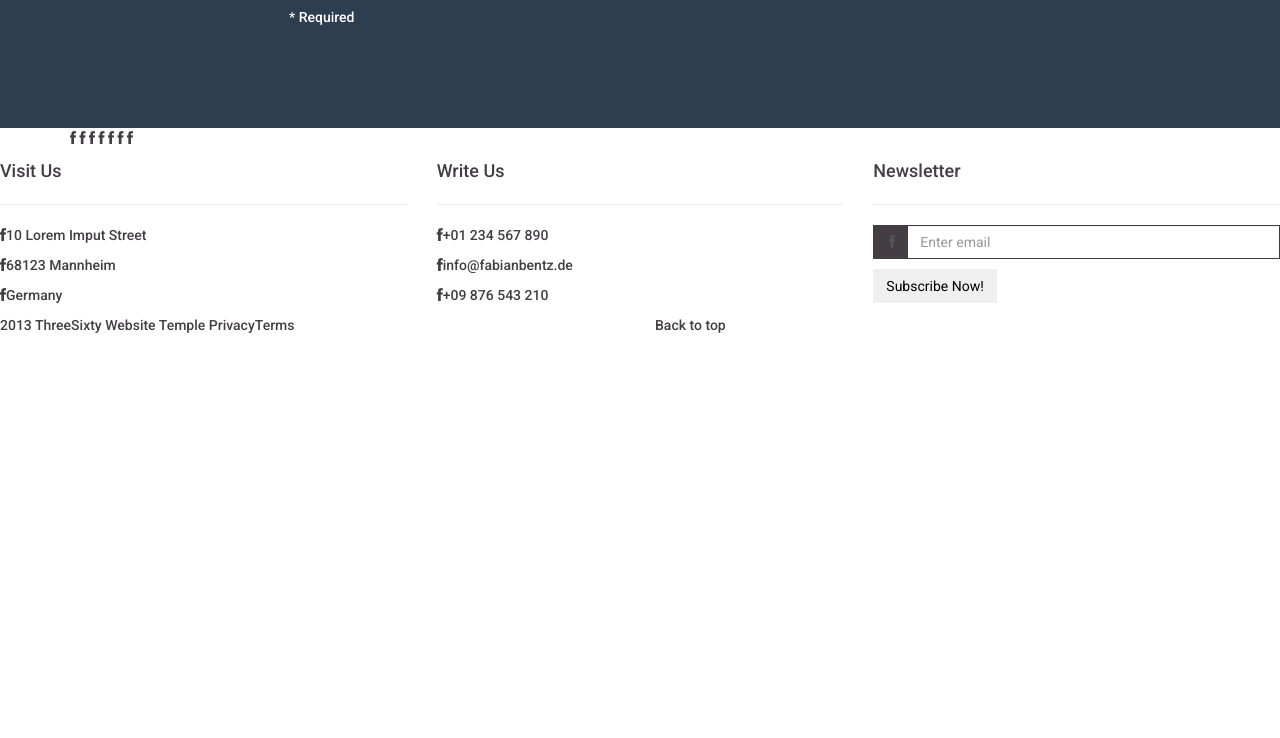
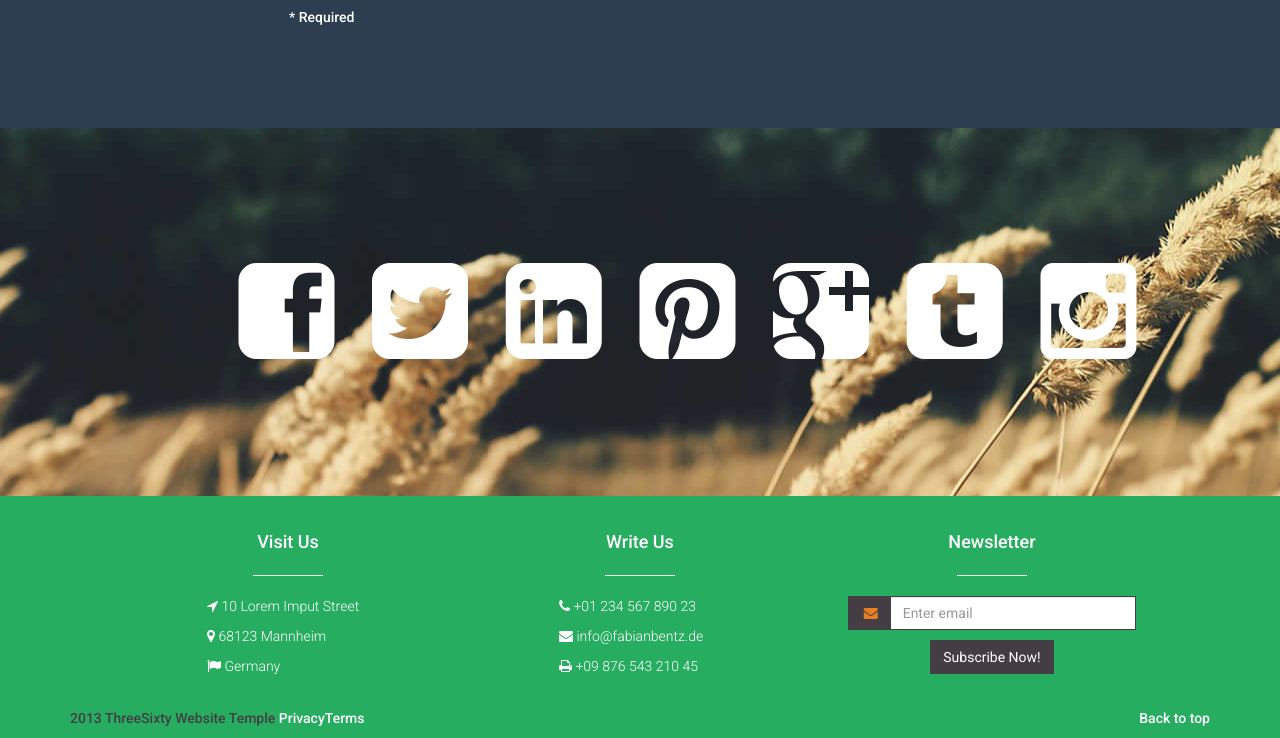
Before and after one commit to Okaidy/34_Kane-Theme, a plain HTML site: page index.html in a window 1280 px wide. Shown: the part 6588-7326 px from the top of the page. Before the commit the page ends 6933 px from the top, so only its background shows below. Drawn offline with nearby package versions, Linux system fonts and the light colour scheme.

Commit message:
seccion de redes sociales y footer responsive

```diff
--- a/css/main.css
+++ b/css/main.css
@@ -1,8 +1,4 @@
 @media (min-width: 768px) and (max-width: 991px) {
-	/*para saber en donde es breakpoint*/
-	h1.white{
-		color: pink;
-	}
 	/*cambio de tamaño de letra*/
 	h1.font65{
 		font-size: 50px;
@@ -32,12 +28,18 @@
 	div.pad_contact{
 	padding: 0% 15%;
 	}
+	span.gde{
+	font-size: 5em;
+	margin: 0% 2%;
+	}
+	div.pad_footer{
+	padding: 2% 4% 2% 4%;
+	}
+	div.pad_f{
+	padding: 0% 5%;
+	}
 }
 @media (min-width: 0px) and (max-width: 767px) {
-	/*saber deonde es el breakpoint*/
-	h1.white{
-		color: red;
-	}
 	/*cambio de tamaño de letra*/
 	h1.font65{
 		font-size: 40px;
@@ -65,6 +67,14 @@
 	}
 	div.pad_contact{
 	padding: 0% 10%;
+	}
+	span.gde{
+	font-size: 2em;
+	margin: 0% 1%;
+	}
+	div.fondo_redes{
+	padding: 10% 1%;
+	background-position: 10% 30%;
 	}
 }
 /*Color verde para el menu*/
@@ -424,3 +434,29 @@ a{
 .pad_contact{
 	padding: 0% 20%;
 }
+/*fondo dde redes sociales*/
+.fondo_redes{
+	background-image: url(../img/img-divider-img.jpg);
+	padding: 10% 8%;
+	background-position: 10% 30%;
+}
+.gde{
+	font-size: 8em;
+	margin: 0% 1.5%;
+}
+.black:hover{
+	color: #27ad60;
+}
+/*pading foote*/
+.pad_footer{
+	padding: 2% 5% 2% 5%;
+}
+.pad_f{
+	padding: 0% 9%;
+}
+.pad_b{
+	padding: 0% 3%
+}
+.ancho{
+	width: 70px;
+}
--- a/index.html
+++ b/index.html
@@ -507,58 +507,58 @@
             </div><!--fin de renglon de formulario-->
         </div><!--Fin de container-->
     </section><!--fin seccion get in touch-->
-    <section><!--Redes sociales-->
+    <section class="fondo_redes"><!--Redes sociales-->
         <div class="container"><!--container-->
-            <div class="row"><!--Renglon de iconos-->
-                <div class="col-md-12"><!--columnas iconos-->
-                    <span class="fa fa-facebook"></span>
-                    <span class="fa fa-facebook"></span>
-                    <span class="fa fa-facebook"></span>
-                    <span class="fa fa-facebook"></span>
-                    <span class="fa fa-facebook"></span>
-                    <span class="fa fa-facebook"></span>
-                    <span class="fa fa-facebook"></span>
+            <div class="row text-center"><!--Renglon de iconos-->
+                <div class="col-md-12 col-sm-12 col-xs-12"><!--columnas iconos-->
+                    <a class="white black" href="https://www.facebook.com/"><span class="fa fa-facebook-square gde"></span></a>
+                    <a class="white black" href="https://twitter.com/"><span class="fa fa-twitter-square gde"></span></a>
+                    <a class="white black" href="https://www.linkedin.com/"><span class="fa fa-linkedin-square gde"></span></a>
+                    <a class="white black" href="https://es.pinterest.com/"><span class="fa fa-pinterest-square gde"></span></a>
+                    <a class="white black" href="https://plus.google.com/"><span class="fa fa-google-plus-square gde"></span></a>
+                    <a class="white black" href="https://www.tumblr.com/"><span class="fa fa-tumblr-square gde"></span></a>
+                    <a class="white black" href="https://www.instagram.com/"><span class="fa fa-instagram gde"></span></a>
                 </div><!--Fin de columnas-->
             </div><!--Fin de renglon-->
         </div><!--Fn de container-->
     </section><!--fin de redes sociales-->
-    <a name="Facts"></a><footer><!--pie de pagina-->
-        <div class="contaier"><!--container-->
-            <div class="row"><!--Renglon datos-->
-                <div class="col-md-4"><!--visitanos-->
-                    <h4>Visit Us</h4>
-                    <hr>
-                    <p><span class="fa fa-facebook"></span>10 Lorem Imput Street</p>
-                    <p><span class="fa fa-facebook"></span>68123 Mannheim</p>
-                    <p><span class="fa fa-facebook"></span>Germany</p>
+    <a name="Facts"></a><footer class="nav_verde"><!--pie de pagina-->
+        <div class="container"><!--container-->
+            <div class="row pad_footer white"><!--Renglon datos-->
+                <div class="col-md-4 col-sm-4 col-xs-6 pad_f"><!--visitanos-->
+                    <h4 class="text-center">Visit Us</h4>
+                    <hr class="ancho">
+                    <p class="w300"><span class="fa fa-location-arrow"></span> 10 Lorem Imput Street</p>
+                    <p class="w300"><span class="fa fa-map-marker"></span> 68123 Mannheim</p>
+                    <p class="w300"><span class="fa fa-flag"></span> Germany</p>
                 </div><!--fin de visitanos-->
-                <div class="col-md-4"><!--escribenos-->
-                    <h4>Write Us</h4>
-                    <hr>
-                    <p><span class="fa fa-facebook"></span>+01 234 567 890</p>
-                    <p><span class="fa fa-facebook"></span>info@fabianbentz.de</p>
-                    <p><span class="fa fa-facebook"></span>+09 876 543 210</p>
+                <div class="col-md-4  col-sm-4 col-xs-6 pad_f"><!--escribenos-->
+                    <h4 class="text-center">Write Us</h4>
+                    <hr class="ancho">
+                    <p class="w300"><span class="fa fa-phone"></span> +01 234 567 890 23</p>
+                    <p class="w300"><span class="fa fa-envelope"></span> info@fabianbentz.de</p>
+                    <p class="w300"><span class="fa fa-print"></span> +09 876 543 210 45</p>
                 </div><!--fin de escribenos-->
-                <div class="col-md-4"><!--noticiass-->
-                    <h4>Newsletter</h4>
-                    <hr>
+                <div class="col-md-4 col-sm-4 col-xs-12 pad_b"><!--noticiass-->
+                    <h4 class="text-center">Newsletter</h4>
+                    <hr class="ancho">
                     <form class="form-inline">
                       <div class="form-group">
                         <div class="input-group">
-                          <div class="input-group-addon"><span class="fa fa-facebook"></span></div>
+                          <div class="input-group-addon"><span class="fa fa-envelope naranja"></span></div>
                           <input type="text" class="form-control" placeholder="Enter email">
                         </div>
                       </div>
                     </form>
-                    <button type="submit" class="btn">Subscribe Now!</button>
+                    <button type="submit" class="btn white negro center-block">Subscribe Now!</button>
                 </div><!--fin de noticias-->
             </div><!--fin de renglon de datos-->
             <div class="row"><!--renglon de copy-->
-                <div class="col-md-6"><!--copy-->
-                    <p>2013 ThreeSixty Website Temple <a href="#">Privacy</a><a href="#">Terms</a></p>
+                <div class="col-md-6 col-sm-6 col-xs-6"><!--copy-->
+                    <p>2013 ThreeSixty Website Temple <a class="white" href="#">Privacy</a><a class="white" href="#">Terms</a></p>
                 </div><!--cierre de columnas-->
-                <div class="col-md-6">
-                    <a href="#">Back to top</a>
+                <div class="col-md-6 col-sm-6 col-xs-6 text-right">
+                    <a class="white" href="#">Back to top</a>
                 </div>
             </div><!--fin de regon de copy-->
         </div><!--fin de container-->
```
